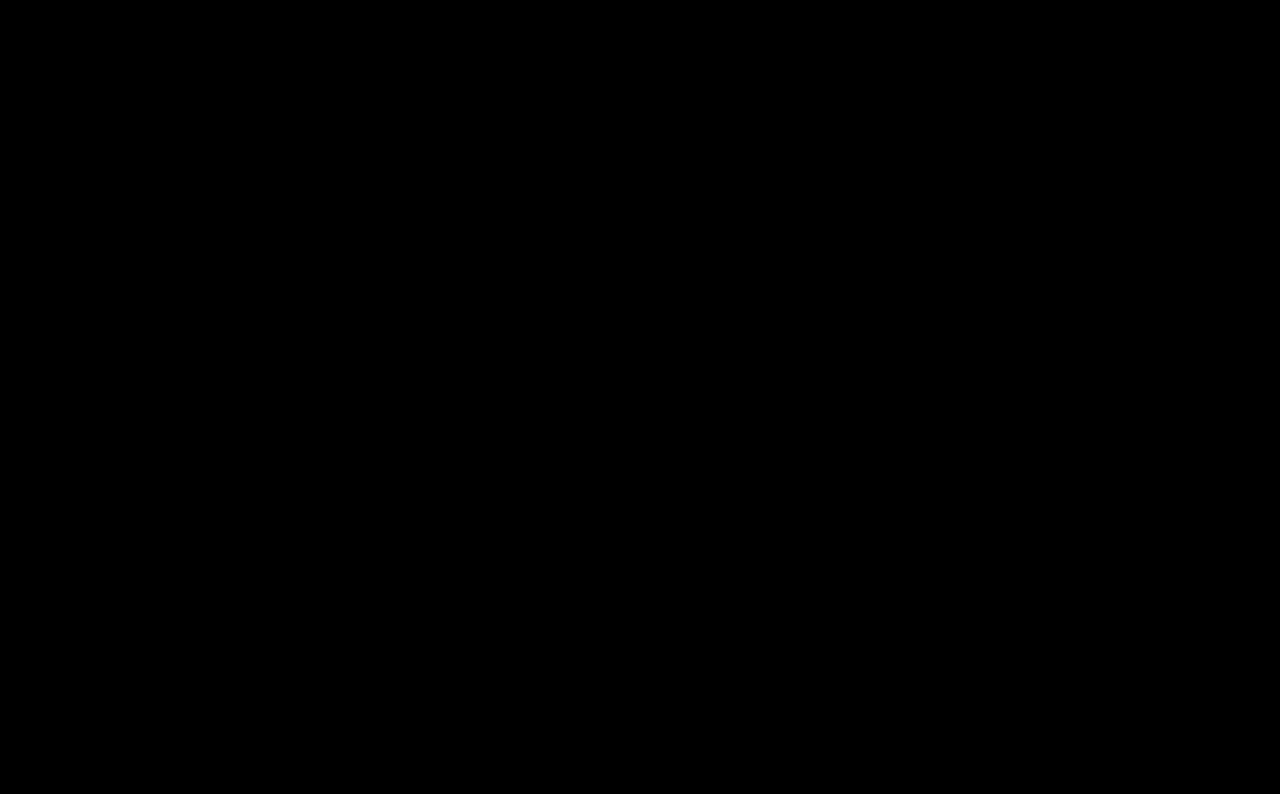
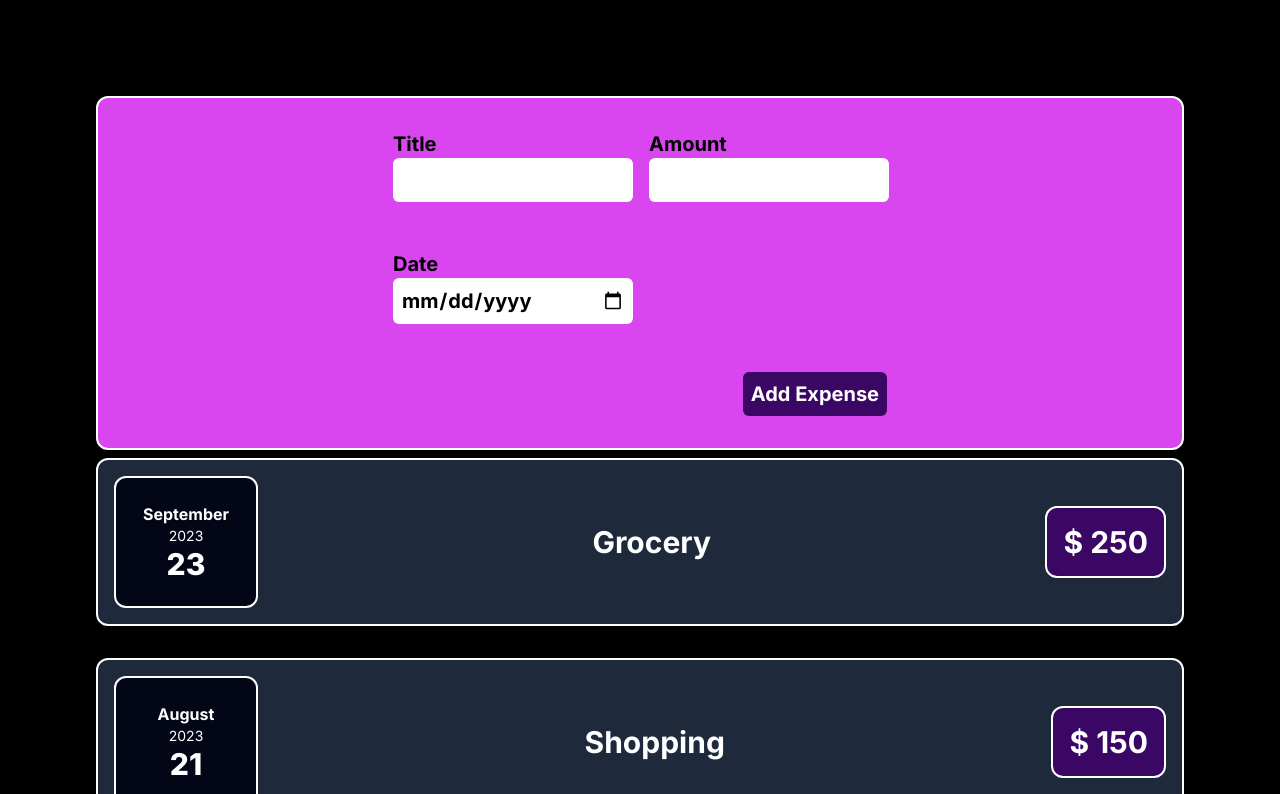
Before and after one commit to simran019/Expense-Project, a Next.js app: page / in a window 1280 px wide. Shown: the top 794 px of the page. Built offline with nearby package versions, Linux system fonts and the light colour scheme.

Commit message:
add expense

```diff
--- a/src/app/card/page.tsx
+++ b/src/app/card/page.tsx
@@ -1,6 +1,6 @@
-function Card(props:any){
-    const classes='border rounded-xl p-2 '+props.className
-    return <div className = {classes}>{props.children}</div>
+function Card(props: any) {
+  const classes = "p-2 " + props.className;
+  return <div className={classes}>{props.children}</div>;
 }
 
 export default Card;
--- a/src/app/expenseDate/page.tsx
+++ b/src/app/expenseDate/page.tsx
@@ -1,4 +1,3 @@
-
 import Card from "../card/page";
 
 function ExpenseDate(props: any) {
@@ -12,7 +11,7 @@ function ExpenseDate(props: any) {
     weekday: "long",
   });
   return (
-    <Card className="border border-white border-2 bg-slate-950 w-36 p-6 text-center">
+    <Card className="border border-white border-2 rounded-xl bg-slate-950 w-36 p-6 text-center">
       <div className="font-bold">{month}</div>
       <div className="text-sm">{year}</div>
       <div className="font-extrabold text-3xl">{date}</div>
--- a/src/app/expenseItem/page.tsx
+++ b/src/app/expenseItem/page.tsx
@@ -7,13 +7,10 @@ function ExpenseItem(props: any) {
   const title = props.expenseInfo.title;
   const amount = props.expenseInfo.amount;
   return (
-    <Card className="flex space-x-6 items-center justify-between bg-slate-800 w-full mb-6 p-4 text-center">
-
+    <Card className="flex border-2 rounded-xl border-white space-x-6 items-center justify-between bg-slate-800 w-full mb-6 p-4 text-center">
       <ExpenseDate dateInfo={props.expenseInfo.date} />
 
-      <div className="w-1/2 text-center font-bold text-3xl">
-        {title}
-      </div>
+      <div className="w-1/2 text-center font-bold text-3xl">{title}</div>
       <div className="bg-purple-950 w-1/7 text-center font-bold text-3xl rounded-xl border border-2 border-white p-4">
         $ {amount}
       </div>
--- a/src/app/expenses/page.tsx
+++ /dev/null
@@ -1,42 +0,0 @@
-"use client";
-
-import Card from "../card/page";
-import ExpenseItem from "../expenseItem/page";
-
-function Expenses() {
-  const dataFromAPI = [
-    {
-      id: "e1",
-      title: "Grocery",
-      amount: "250",
-      date: new Date(2023, 8, 23),
-    },
-    {
-      id: "e2",
-      title: "Shopping",
-      amount: "150",
-      date: new Date(2023, 7, 21),
-    },
-    {
-      id: "e3",
-      title: "Car Insurance",
-      amount: "250",
-      date: new Date(2023, 6, 28),
-    },
-    {
-      id: "e4",
-      title: "Health Insurance",
-      amount: "250",
-      date: new Date(2023, 6, 15),
-    },
-  ];
-  return (
-    <Card className="w-full border">
-      {dataFromAPI.map((item, index) => {
-        return <ExpenseItem key={item?.id} expenseInfo={item} />;
-      })}
-    </Card>
-  );
-}
-
-export default Expenses;
--- /dev/null
+++ b/src/app/newExpense/page.tsx
@@ -0,0 +1,36 @@
+import Card from "../card/page";
+
+const NewExpense = () => {
+  return (
+    <div className="bg-fuchsia-500 border-2 border-white rounded-xl flex flex-col h-fit p-4 gap-4 text-black items-center text-xl font-bold">
+      <div className="flex justify-between gap-4 w-1/2 p-4">
+        <div className="flex flex-col">
+          <label>Title</label>
+          <input type="text" className="rounded-md p-2 w-60" />
+        </div>
+        <div className="flex flex-col">
+          <label>Amount</label>
+          <input type="number" min="0.00" className="rounded-md p-2 w-60" />
+        </div>
+      </div>
+      <div className="flex justify-between gap-4 p-4 w-1/2">
+        <div className="flex flex-col">
+          <label>Date</label>
+          <input
+            type="date"
+            min="2022-01-01"
+            max="2024-01-31"
+            className="rounded-md p-2 w-60"
+          />
+        </div>
+      </div>
+      <div className="flex justify-end gap-4 p-4  w-1/2">
+        <div className="bg-purple-950 text-center p-2 rounded-md text-white self-center">
+          Add Expense
+        </div>
+      </div>
+    </div>
+  );
+};
+
+export default NewExpense;
--- a/src/app/page.tsx
+++ b/src/app/page.tsx
@@ -1,8 +1,42 @@
-import Image from 'next/image'
+import Card from "./card/page";
+import ExpenseItem from "./expenseItem/page";
+import NewExpense from "./newExpense/page";
+
+import Image from "next/image";
 
 export default function Home() {
+  const dataFromAPI = [
+    {
+      id: "e1",
+      title: "Grocery",
+      amount: "250",
+      date: new Date(2023, 8, 23),
+    },
+    {
+      id: "e2",
+      title: "Shopping",
+      amount: "150",
+      date: new Date(2023, 7, 21),
+    },
+    {
+      id: "e3",
+      title: "Car Insurance",
+      amount: "250",
+      date: new Date(2023, 6, 28),
+    },
+    {
+      id: "e4",
+      title: "Health Insurance",
+      amount: "250",
+      date: new Date(2023, 6, 15),
+    },
+  ];
   return (
-    <main className="flex min-h-screen flex-col items-center justify-between p-24">
-    </main>
-  )
+    <Card className="w-full p-24 flex flex-col gap-2">
+      <NewExpense />
+      {dataFromAPI.map((item, index) => {
+        return <ExpenseItem key={item?.id} expenseInfo={item} />;
+      })}
+    </Card>
+  );
 }
```
